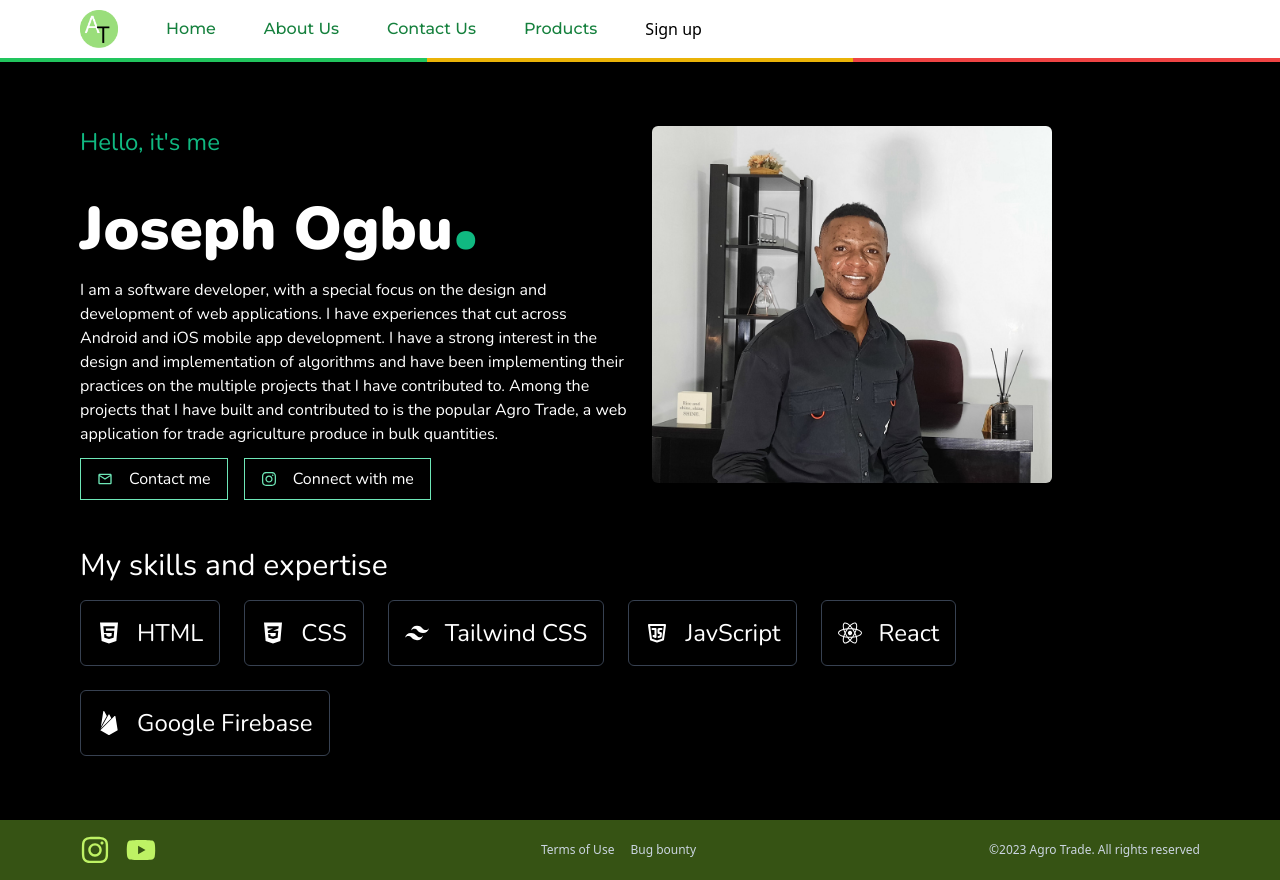
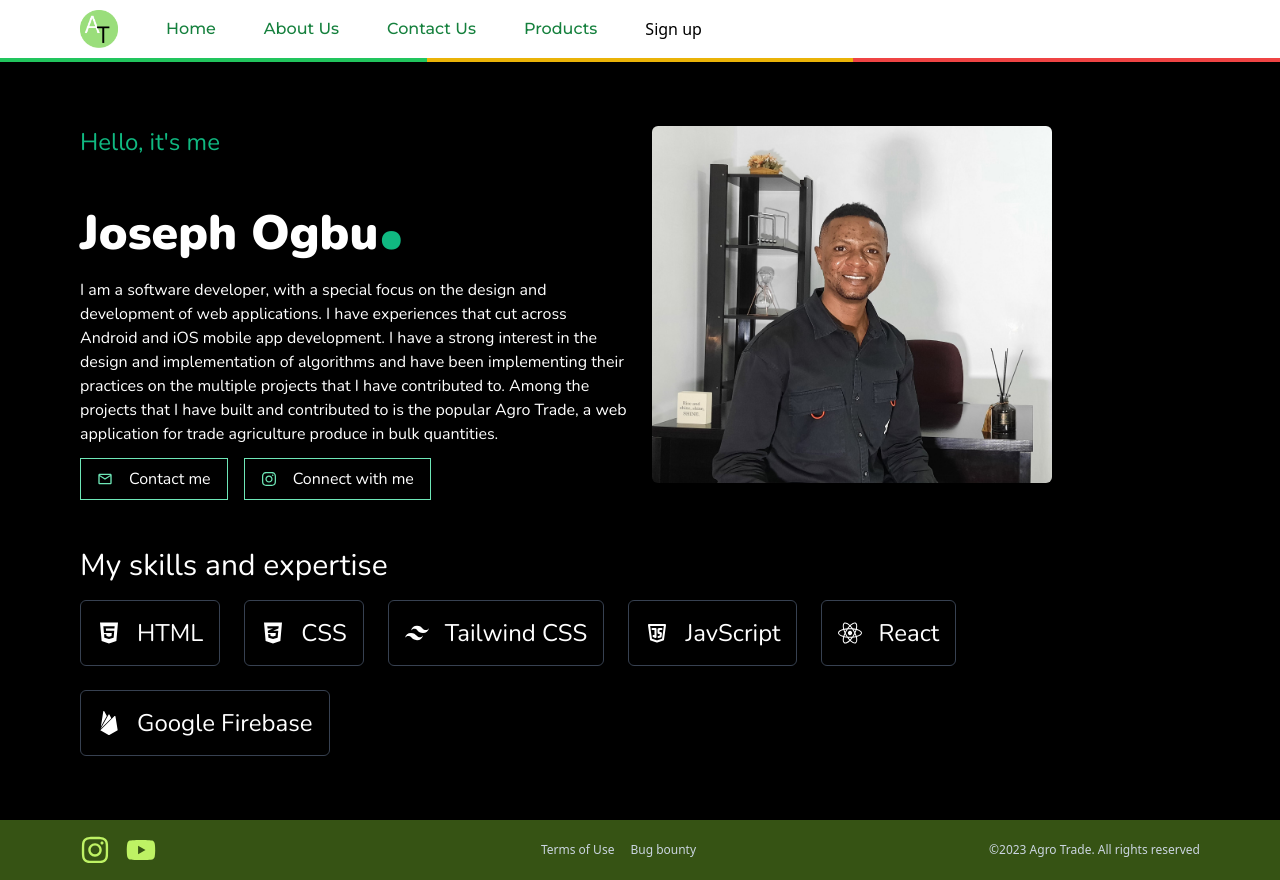
Before and after one commit to earlycodetech/agrotrade, a Next.js app: page /about-me in a window 1280 px wide. Built offline with nearby package versions, Linux system fonts and the light colour scheme; some icons are missing.

Commit message:
brand name adjustments

```diff
--- a/pages/about-me.js
+++ b/pages/about-me.js
@@ -30,7 +30,7 @@ export default function AboutMe () {
             <div className="grid sm:grid-cols-2 gap-6">
                 <div className="flex flex-col gap-3">
                     <p className={`${nunito.className} text-2xl text-emerald-500`}>Hello, it's me</p>
-                    <h1 className={`${nunitoBold.className} text-4xl sm:text-6xl text-white`}>
+                    <h1 className={`${nunitoBold.className} text-4xl sm:text-5xl md:text-5xl text-white`}>
                         Joseph Ogbu<span className={`${nunitoBold.className} text-6xl sm:text-8xl text-emerald-500`}>.</span>
                     </h1>
                     <p className={`${nunito.className} text-white`}>I am a software developer, with a special focus on the design and development of web applications. I have experiences that cut across Android and iOS mobile app development. I have a strong interest in the design and implementation of algorithms and have been implementing their practices on the multiple projects that I have contributed to. Among the projects that I have built and contributed to is the popular Agro Trade, a web application for trade agriculture produce in bulk quantities.</p>
```
